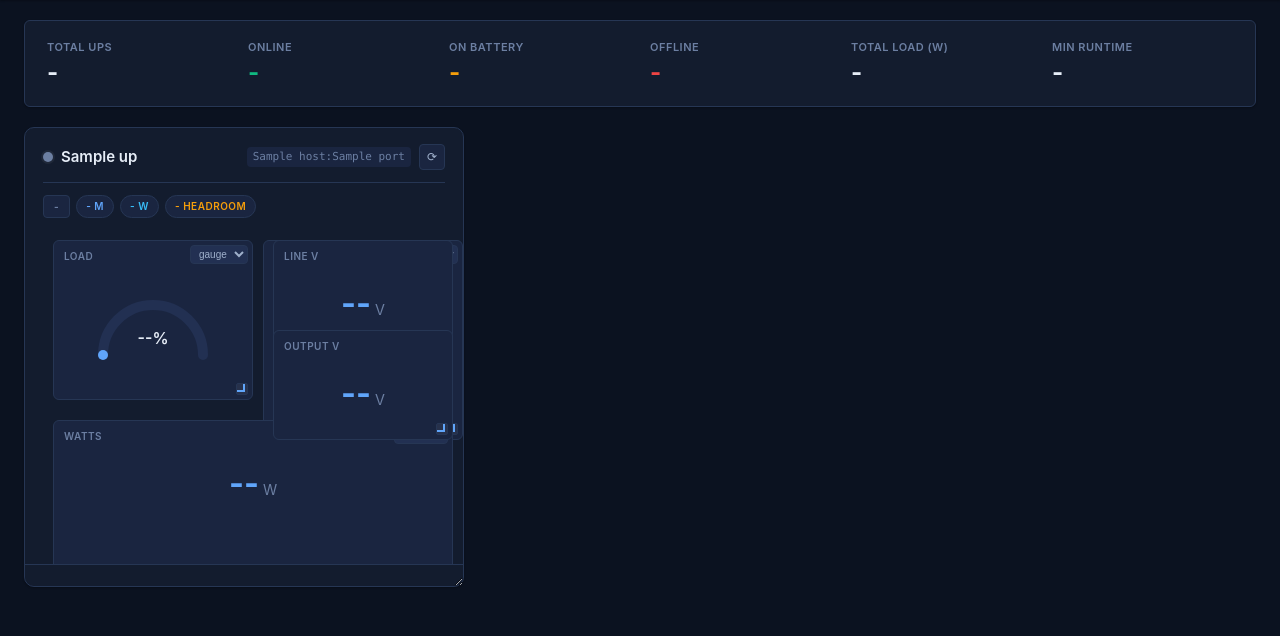
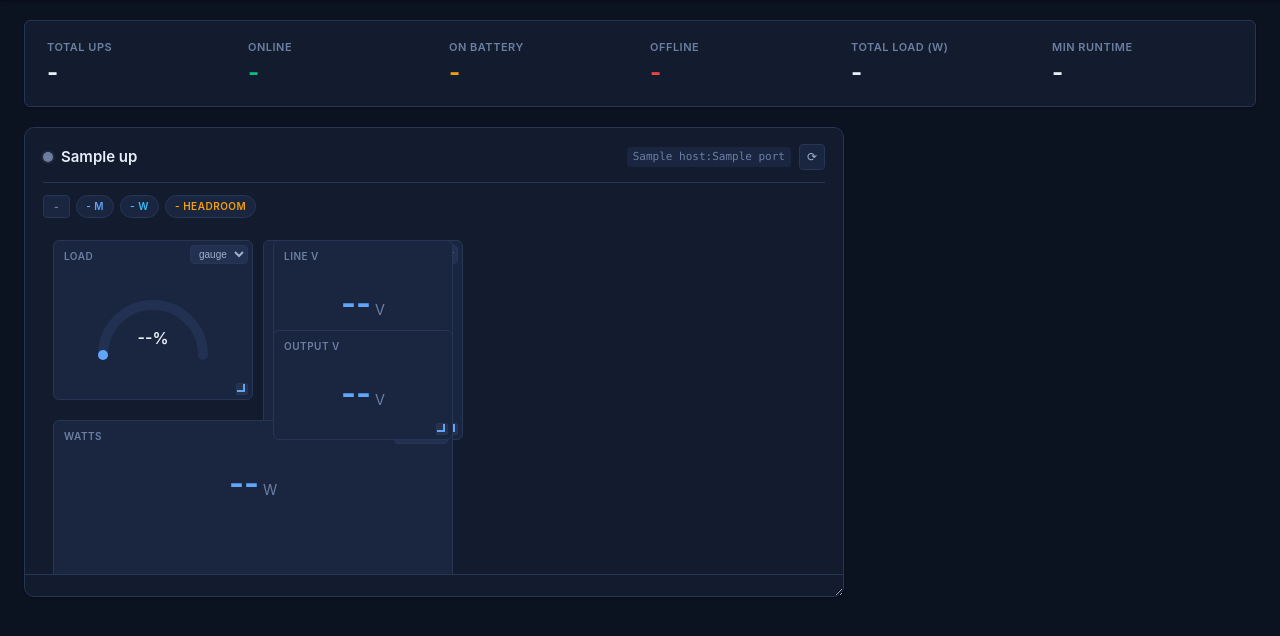
Before and after one commit to k2patel/apcupsd-client, a Python web app: template app/templates/dashboard.html in a window 1280 px wide. Shown: the part 55-691 px from the top of the page. Run offline with Jinja, Linux system fonts and the light colour scheme; the template is opened without the code that fills it: most values are stand-ins (such as "Sample title", 1, 10 or a date in 2020).

Commit message:
Adding the dashboard ups card fix

```diff
--- a/app/static/js/dashboard.js
+++ b/app/static/js/dashboard.js
@@ -164,7 +164,7 @@ async function loadServerTileConfig(name) {
     saveToStorage(CARD_SIZE_KEY, savedCardSizes);
     // Clear server layout
     try {
-      await fetch(`/api/ups/${name}/ui_tiles`, { method:'DELETE' });
+      await window.apiFetch(`/api/ups/${name}/ui_tiles`, { method:'DELETE' });
       debugLog(`Cleared server layout for ${name}`);
     } catch(err) {
       debugWarn(`Failed to clear server layout for ${name}:`, err);
@@ -324,10 +324,11 @@ async function saveServerTileConfig(name) {
     id: c.id, metric: c.metric, chart: c.chart, source: c.source || 'live'
   }));
   const positions = savedTilePos[name] || {};
+  const card_size = savedCardSizes[name] || null;
   try {
-    await fetch(`/api/ups/${name}/ui_tiles`, {
-      method: 'POST', headers: { 'Content-Type': 'application/json' },
-      body: JSON.stringify({ types, order, hidden: hiddenArr, custom, positions })
+    await window.apiFetch(`/api/ups/${name}/ui_tiles`, {
+      method: 'POST',
+      body: JSON.stringify({ types, order, hidden: hiddenArr, custom, positions, card_size })
     });
   } catch {}
 }
@@ -368,6 +369,10 @@ function ensureUpsCard(name) {
       handle.textContent = '⇲';
       card.appendChild(handle);
       attachResizeBehavior(card, handle);
+    }
+    // Restore saved card size if not already applied inline
+    if (!card.style.width && savedCardSizes[name]) {
+      restoreCardSize(name);
     }
     return card;
   }
@@ -1272,7 +1277,7 @@ function persistTilePositions(name, grid) {
 
       positions[id] = { left, top, width, height };
 
-      // Calculate required card size
+      // Track required card size (to grow card if tiles overflow)
       maxX = Math.max(maxX, left + width);
       maxY = Math.max(maxY, top + height);
     }
@@ -1281,19 +1286,24 @@ function persistTilePositions(name, grid) {
   savedTilePos[name] = positions;
   try { localStorage.setItem(TILE_POS_KEY, JSON.stringify(savedTilePos)); } catch(_) {}
 
-  // Auto-adjust card size based on tile positions
+  // Only grow the card if tiles overflow its current bounds. Never shrink
+  // the user's manually-sized card.
   if (maxX > 0 && maxY > 0) {
-    const cardWidth = Math.max(maxX + 20, 400); // 20px padding
-    const cardHeight = Math.max(maxY + 70, 300); // 70px for header + padding
-    persistCardSize(name, cardWidth, cardHeight);
-
-    // Apply the size immediately
     const card = document.getElementById(`card-${name}`);
     if (card) {
-      card.style.width = `${cardWidth}px`;
-      card.style.height = `${cardHeight}px`;
-      grid.style.width = `${cardWidth - 20}px`;
-      grid.style.height = `${cardHeight - 70}px`;
+      const neededW = maxX + 20;   // 20px right padding
+      const neededH = maxY + 70;   // 70px for header + bottom padding
+      const currentW = card.offsetWidth;
+      const currentH = card.offsetHeight;
+      const newW = Math.max(currentW, neededW);
+      const newH = Math.max(currentH, neededH);
+      if (newW > currentW || newH > currentH) {
+        card.style.width = `${newW}px`;
+        card.style.height = `${newH}px`;
+        grid.style.width = `${newW - 20}px`;
+        grid.style.height = `${newH - 70}px`;
+        persistCardSize(name, newW, newH);
+      }
     }
   }
 
@@ -1476,6 +1486,10 @@ document.addEventListener('DOMContentLoaded', () => {
       savedTileHidden[name] = hiddenSet;
       savedCustomTiles[name] = cfg.custom || [];
       savedTilePos[name] = cfg.positions || savedTilePos[name] || {};
+      if (cfg.card_size && cfg.card_size.width && cfg.card_size.height) {
+        savedCardSizes[name] = { width: cfg.card_size.width, height: cfg.card_size.height };
+        saveToStorage(CARD_SIZE_KEY, savedCardSizes);
+      }
       try { localStorage.setItem(TILE_TYPE_KEY, JSON.stringify(savedTileTypes)); } catch{}
       try { localStorage.setItem(TILE_ORDER_KEY, JSON.stringify(savedTileOrder)); } catch{}
       try { localStorage.setItem(TILE_HIDDEN_KEY, JSON.stringify(savedTileHidden)); } catch{}
--- a/app/templates/dashboard.html
+++ b/app/templates/dashboard.html
@@ -50,5 +50,5 @@
 </div>
 {% endblock %}
 {% block scripts %}
-<script src="/static/js/dashboard.js?v=3"></script>
+<script src="/static/js/dashboard.js?v=5"></script>
 {% endblock %}
```
Also changed, not shown: app/routes/api_ups.py (+17 -1 lines).
